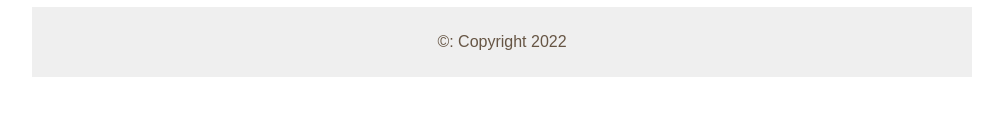
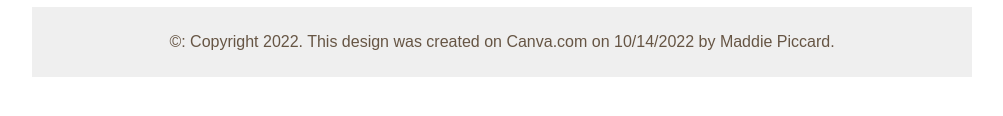
Before and after one commit to mpiccard/mpiccard.github.io, a plain HTML site: page index.html in a window 1280 px wide. Shown: the part 622-738 px from the top of the page, without its empty margins (138-1141 px from the left). Drawn offline with Linux system fonts and the light colour scheme.

Commit message:
Add files via upload

```diff
--- a/index.html
+++ b/index.html
@@ -43,7 +43,7 @@
     </section>
 
     <footer>
-            <p>&copy: Copyright 2022</p>
+            <p>&copy: Copyright 2022. This design was created on Canva.com on 10/14/2022 by Maddie Piccard.</p>
     </footer>
 	</body>
 
```
